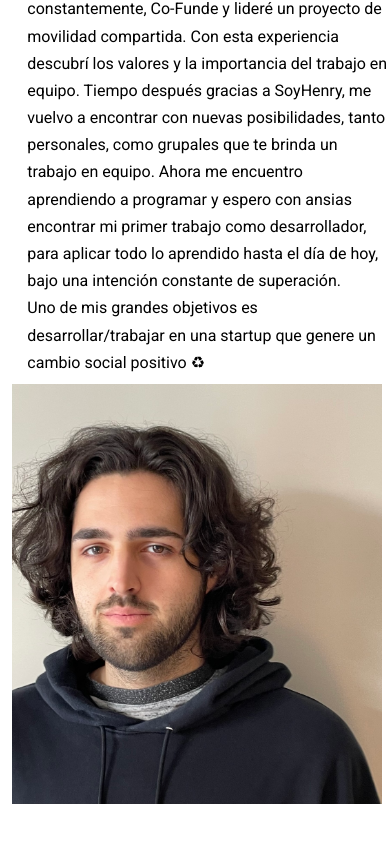
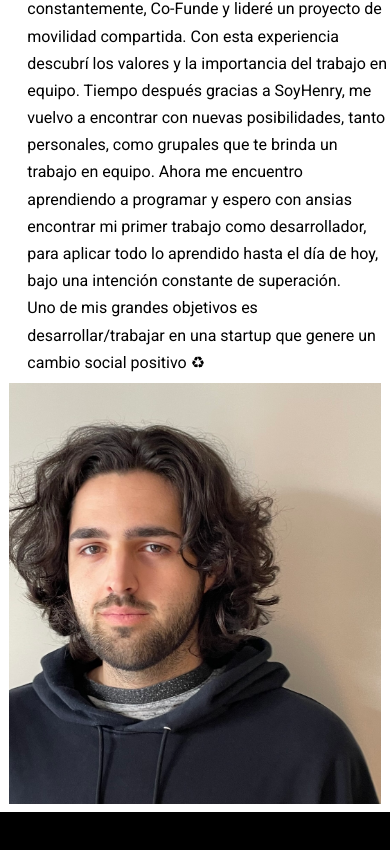
Before and after one commit to FranciscoHugoLezik/Portfolio_Francisco, a React (Create React App) app: page / in a window 390 px wide. Shown: the part 1047-1897 px from the top of the page. Before the commit the page ends 1855 px from the top, so only its background shows below. Built offline with nearby package versions, Linux system fonts and the light colour scheme.

Commit message:
responsive updates // starting carousel

```diff
--- a/src/App.js
+++ b/src/App.js
@@ -3,6 +3,7 @@ import Cover from './components/Cover/Cover';
 import NavBar from './components/NavBar/NavBar';
 import About from './components/About/About';
 import './App.css';
+import Slider from './components/Slider/Slider';
 
 function App() {
   const [currentScroll, setCurrentScroll] = useState(0)
@@ -22,6 +23,7 @@ function App() {
       <NavBar scrolling={currentScroll} />
       <Cover />
       <About />
+      <Slider />
     </div>
   );
 }
--- a/src/components/About/about.css
+++ b/src/components/About/about.css
@@ -27,16 +27,17 @@
 
 .about-img
 {
-    max-width: 50%;
-    margin: 0%;
+    max-width: 49%;
+    margin-bottom: 1%;
     object-fit: contain;
     overflow: hidden;
+    padding-left: 3%;
     max-height: 100vh;
 }
 
 .about-img > img
 {
-    width: 95%;
+    width: 100%;
     margin-left: 3%;
     padding: 2% 0 0 0;
 }
@@ -54,9 +55,11 @@
     .about-img
     {
         max-width: 100%;
+        padding-left: 1%;
+        padding-right: 3.8%;
     }
     .about-img > img
     {
-        align-items:flex-end;
+        margin-left: 1.5%;
     }
 }
--- /dev/null
+++ b/src/components/Slider/Slider.jsx
@@ -0,0 +1,19 @@
+import React from 'react'
+import './slider.css'
+
+const Slider = () => {
+    return (
+        <div className="container-carousel">
+            <div className="container-slaider">
+                <div className="container">
+                    <div className="item">
+                        <div className="left"></div>
+                        <div className="rigth"></div>
+                    </div>
+                </div>
+            </div>
+        </div>
+    )
+}
+
+export default Slider
--- /dev/null
+++ b/src/components/Slider/slider.css
@@ -0,0 +1,13 @@
+.container-carousel
+{
+    background-color: black;
+    display: flex;
+    justify-content: center;
+    align-items: center;
+}
+
+.container-slaider
+{
+    height: 350px;
+    display: flex;
+}
```
